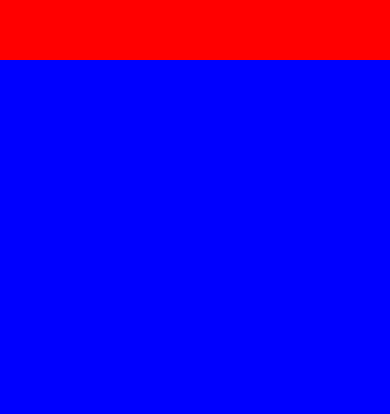
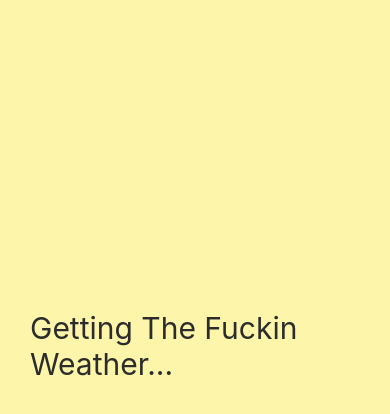
Before and after one commit to hojunthedev/fokin-weather, a React Native app: screen / in a window 390 px wide. Shown: the part 362-776 px from the top of the page. Built offline with nearby package versions, Linux system fonts and the light colour scheme.

Commit message:
create  page Loading

```diff
--- a/App.js
+++ b/App.js
@@ -1,32 +1,6 @@
 import React from 'react';
-import { StyleSheet, Text, View } from 'react-native';
+import Loading from './Loading'
 
 export default function App() {
-  return (
-    <View style={styles.container}>
-      <View style={styles.redView}></View>
-      <View style={styles.blueView}></View>
-    </View>
-  );
+  return <Loading />;
 }
-
-const styles = StyleSheet.create({
-  container: {
-    flex: 1,
-    //backgroundColor: 'black',
-    //alignItems: 'center',
-    //justifyContent: 'center',
-  },
-  text : {
-    color : 'white',
-    fontSize : 50,
-  },
-  redView:{
-    flex : 1,
-    backgroundColor:'red'
-  },
-  blueView:{
-    flex : 1,
-    backgroundColor:'blue'
-  }
-});
--- /dev/null
+++ b/Loading.js
@@ -0,0 +1,24 @@
+import React from 'react';
+import { StyleSheet, Text, View } from 'react-native';
+
+export default function Loading(){
+    return (
+        <View style={style.container}>
+            <Text style={style.text}>Getting The Fuckin Weather...</Text>
+        </View>
+    );
+}
+
+const style = StyleSheet.create({
+    container : {
+        backgroundColor : "#FDF6AA",
+        flex : 1,
+        justifyContent : "flex-end",
+        paddingHorizontal : 30,
+        paddingVertical : 100
+    },
+    text : {
+        color : "#2c2c2c",
+        fontSize : 30
+    }
+});
```
